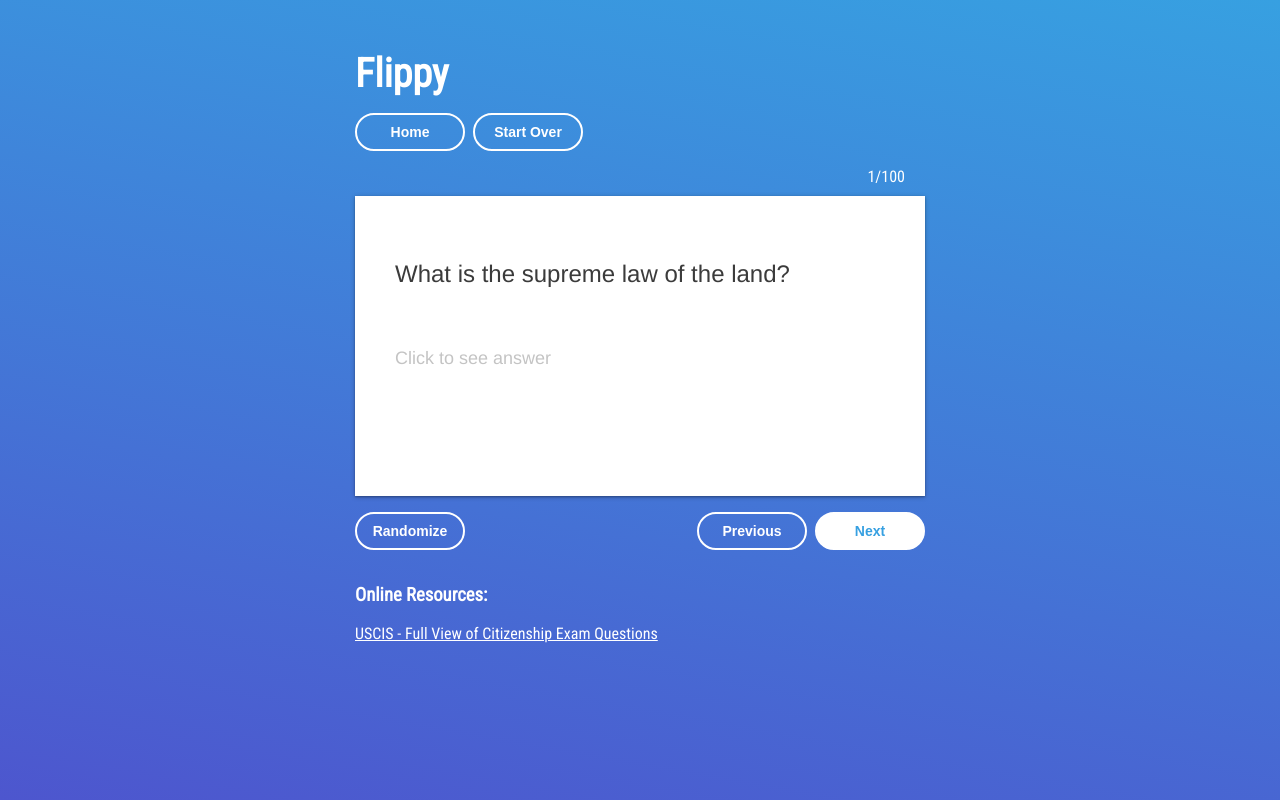
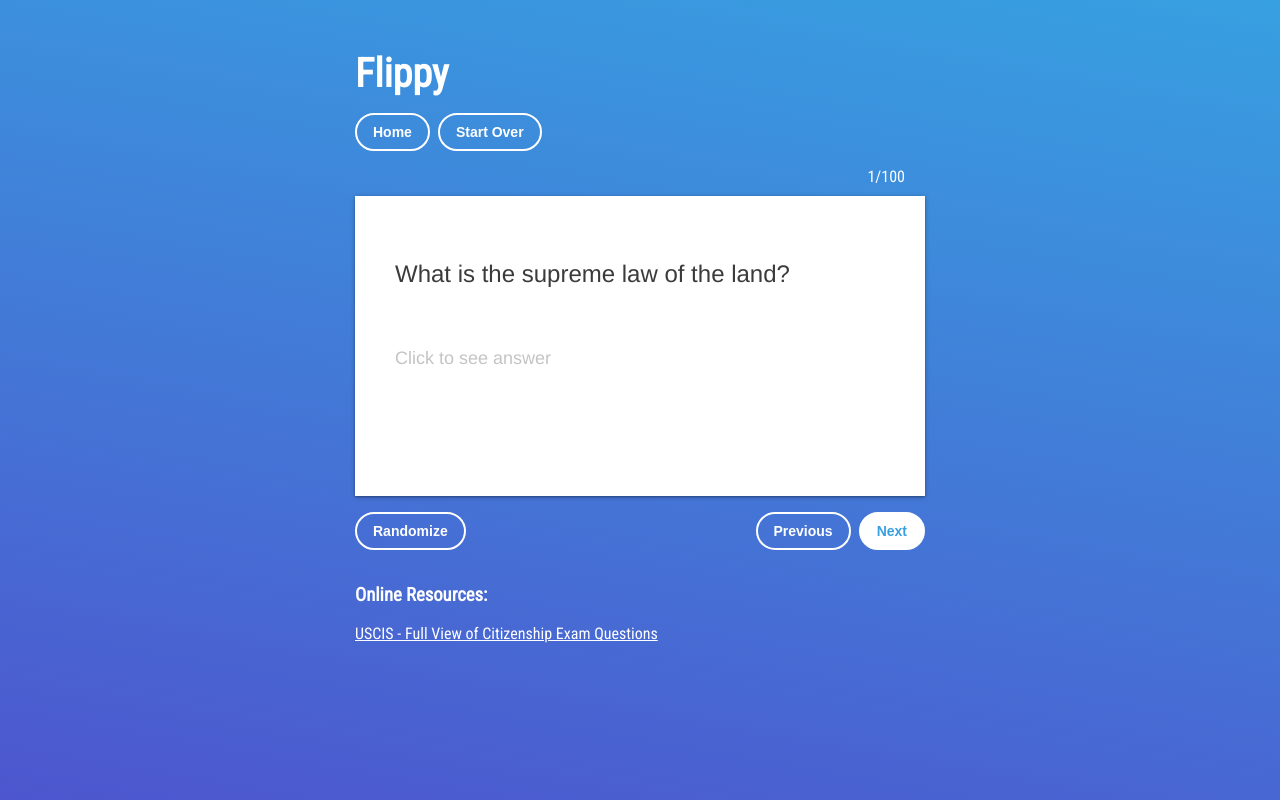
Before and after one commit to loucilvr/Flippy, a React (Create React App) app: page /study in a window 1280 px wide. Built offline with nearby package versions, Linux system fonts and the light colour scheme.

Commit message:
code cleanup; converted common elements to components

```diff
--- a/src/App.css
+++ b/src/App.css
@@ -30,7 +30,7 @@ button {
   padding-left: 8px;
 }
 
-.startStudying {
+/* .startStudying {
   height: 38px;
   border-radius: 38px;
   font-size: 14px;
@@ -46,7 +46,7 @@ button {
   background-color: transparent;
   border: 2px solid #fff;
   color: #fff;
-}
+} */
 .paper {
   box-shadow: 0 1px 5px rgba(0, 0, 0, 0.23), 0 1px 2px rgba(0, 0, 0, 0.29);
   transition: all 0.3s cubic-bezier(0.25, 0.8, 0.25, 1);
@@ -86,47 +86,6 @@ button {
   color: #c4c4c4;
 }
 
-.actionBtn {
-  height: 38px;
-  font-size: 14px;
-  border-radius: 34px;
-  margin-right: 8px;
-  width: 110px;
-  background-color: transparent;
-  border: 2px solid #fff;
-  color: #fff;
-  font-weight: bold;
-  cursor: pointer;
-}
-
-.actionBtn:hover {
-  height: 38px;
-  font-size: 14px;
-  border-radius: 34px;
-  background-color: #fff;
-  border: 2px solid #fff;
-  color: #1cb6ed;
-}
-
-.prevNextCardBtn {
-  height: 38px;
-  font-size: 14px;
-  border-radius: 34px;
-  width: 110px;
-  background-color: #fff;
-  border: 2px solid #fff;
-  color: #37a0e1;
-  font-weight: bold;
-}
-.prevNextCardBtn:hover {
-  height: 38px;
-  font-size: 14px;
-  border-radius: 34px;
-  background-color: transparent;
-  border: 2px solid #fff;
-  color: #fff;
-  font-weight: bold;
-}
 .buttonsContainer {
   display: flex;
   justify-content: space-between;
@@ -161,11 +120,7 @@ button {
     margin-top: 10px;
     margin-bottom: 10px;
   }
-  .actionBtn {
-    width: 100%;
-    display: block;
-    margin: 8px 0;
-  }
+
   .prevNextCardBtn {
     width: 100%;
     display: block;
--- a/src/App.js
+++ b/src/App.js
@@ -1,12 +1,12 @@
 import React, { Component } from "react";
-import Welcome from "./components/Welcome.js";
+import Welcome from "./pages/Welcome.js";
 import {
   BrowserRouter as Router,
   Switch,
   Route,
   Redirect,
 } from "react-router-dom";
-import StudyGuide from "./components/StudyGuide";
+import StudyGuide from "./pages/StudyGuide";
 import "./App.css";
 
 const App = () => (
--- /dev/null
+++ b/src/components/Button/Button.css
@@ -0,0 +1,55 @@
+.primary {
+  height: 38px;
+  font-size: 14px;
+  border-radius: 34px;
+  padding: 0 16px;
+  background-color: #fff;
+  border: 2px solid #fff;
+  color: #37a0e1;
+  font-weight: bold;
+  padding: 0px 16px;
+}
+
+.primary:hover {
+  background-color: transparent;
+  border: 2px solid #fff;
+  color: #fff;
+}
+
+.secondary {
+  height: 38px;
+  font-size: 14px;
+  border-radius: 34px;
+  margin-right: 8px;
+  background-color: transparent;
+  border: 2px solid #fff;
+  color: #fff;
+  font-weight: bold;
+  cursor: pointer;
+  padding: 0px 16px;
+}
+
+.secondary:hover {
+  height: 38px;
+  font-size: 14px;
+  border-radius: 34px;
+  background-color: #fff;
+  border: 2px solid #fff;
+  color: #1cb6ed;
+}
+
+@media (max-width: 570px) {
+  .secondary {
+    width: 100%;
+    display: block;
+    margin-bottom: 8px;
+  }
+  .primary {
+    width: 100%;
+    display: block;
+    margin-bottom: 8px;
+  }
+  .primary:not(:last-child) {
+    margin-right: 8px;
+  }
+}
--- /dev/null
+++ b/src/components/Button/Button.js
@@ -0,0 +1,13 @@
+import React from "react";
+import "./Button.css";
+
+const Button = ({ children, handleClick, variant }) => (
+  <button
+    onClick={handleClick}
+    className={variant === "primary" ? "primary" : "secondary"}
+  >
+    {children}
+  </button>
+);
+
+export default Button;
--- /dev/null
+++ b/src/components/Button/index.js
@@ -0,0 +1,3 @@
+import Button from "./Button";
+
+export default Button;
--- /dev/null
+++ b/src/components/Flashcard/Flashcard.js
@@ -0,0 +1,35 @@
+import React from "react";
+
+const Flashcard = ({
+  handleClick,
+  currentCard,
+  showQuestion,
+  showAnswer,
+  questionNum,
+  flashCards,
+}) => (
+  <div className="flashCard paper" onClick={handleClick}>
+    <div className="cardContent">
+      <p className="question">
+        {showQuestion && flashCards && flashCards[currentCard].question}
+      </p>
+      <p className="answer">
+        {showAnswer && flashCards && flashCards[currentCard].answer}
+      </p>
+      <br />
+      {!showAnswer && questionNum <= 5 && (
+        <p className="actionHint">Click to see answer</p>
+      )}
+      {showAnswer && flashCards && flashCards[currentCard].link && (
+        <a
+          href="https://www.govtrack.us/congress/members/FL#representatives"
+          target="_blank"
+        >
+          www.govtrack.us
+        </a>
+      )}
+    </div>
+  </div>
+);
+
+export default Flashcard;
--- /dev/null
+++ b/src/components/Flashcard/index.js
@@ -0,0 +1,3 @@
+import Flashcard from './Flashcard';
+
+export default Flashcard;
--- a/src/components/StudyGuide.js
+++ b/src/pages/StudyGuide.js
@@ -1,6 +1,8 @@
 import React, { Component } from "react";
-import { Link, withRouter } from "react-router-dom";
+import { withRouter } from "react-router-dom";
 import flashCards from "../flashCards";
+import Button from "../components/Button";
+import Flashcard from "../components/Flashcard";
 
 class StudyGuide extends Component {
   constructor(props) {
@@ -80,53 +82,38 @@ class StudyGuide extends Component {
   }
 
   render() {
+    const { showQuestion, showAnswer, currentCard, questionNum } = this.state;
     return (
       <>
         <h1 className="title">Flippy</h1>
         <div className="navigate">
-          <button onClick={this.navigateToHome} className="actionBtn">
+          <Button handleClick={this.navigateToHome} variant="secondary">
             Home
-          </button>
-          <button className="actionBtn" onClick={this.startOver}>
+          </Button>
+          <Button handleClick={this.startOver} variant="secondary">
             Start Over
-          </button>
+          </Button>
         </div>
-        <div className="questionNum">{this.state.questionNum}/100</div>
-        <div className="flashCard paper" onClick={this.toggleAnswer}>
-          <div className="cardContent">
-            <p className="question">
-              {this.state.showQuestion &&
-                flashCards[this.state.currentCard].question}
-            </p>
-            <p className="answer">
-              {this.state.showAnswer &&
-                flashCards[this.state.currentCard].answer}
-            </p>
-            <br />
-            {!this.state.showAnswer && this.state.questionNum <= 5 && (
-              <p className="actionHint">Click to see answer</p>
-            )}
-            {this.state.showAnswer && flashCards[this.state.currentCard].link && (
-              <a
-                href="https://www.govtrack.us/congress/members/FL#representatives"
-                target="_blank"
-              >
-                www.govtrack.us
-              </a>
-            )}
-          </div>
-        </div>
+        <div className="questionNum">{questionNum}/100</div>
+        <Flashcard
+          handleClick={this.toggleAnswer}
+          showQuestion={showQuestion}
+          showAnswer={showAnswer}
+          currentCard={currentCard}
+          flashCards={flashCards}
+          questionNum={questionNum}
+        />
         <div className="buttonsContainer">
-          <button className="actionBtn" onClick={this.randomize}>
+          <Button variant="secondary" handleClick={this.randomize}>
             Randomize
-          </button>
+          </Button>
           <div className="prevNextButtons">
-            <button className="actionBtn" onClick={this.showPreviousCard}>
+            <Button variant="secondary" handleClick={this.showPreviousCard}>
               Previous
-            </button>
-            <button className="prevNextCardBtn" onClick={this.showNextCard}>
+            </Button>
+            <Button variant="primary" handleClick={this.showNextCard}>
               Next
-            </button>
+            </Button>
           </div>
         </div>
 
--- a/src/components/Welcome.js
+++ b/src/pages/Welcome.js
@@ -1,5 +1,7 @@
 import React from "react";
-import { Link, withRouter } from "react-router-dom";
+import { withRouter } from "react-router-dom";
+import Button from "../components/Button";
+import "../components/Button/Button.css";
 
 const Welcome = ({ history }) => {
   const navigateToCards = () => history.push("/study");
@@ -9,9 +11,9 @@ const Welcome = ({ history }) => {
       <p>
         Begin flipping through your flash cards by clicking the button below.
       </p>
-      <button onClick={navigateToCards} className="startStudying">
+      <Button handleClick={navigateToCards} variant="primary">
         Start Studying
-      </button>
+      </Button>
     </div>
   );
 };
```
